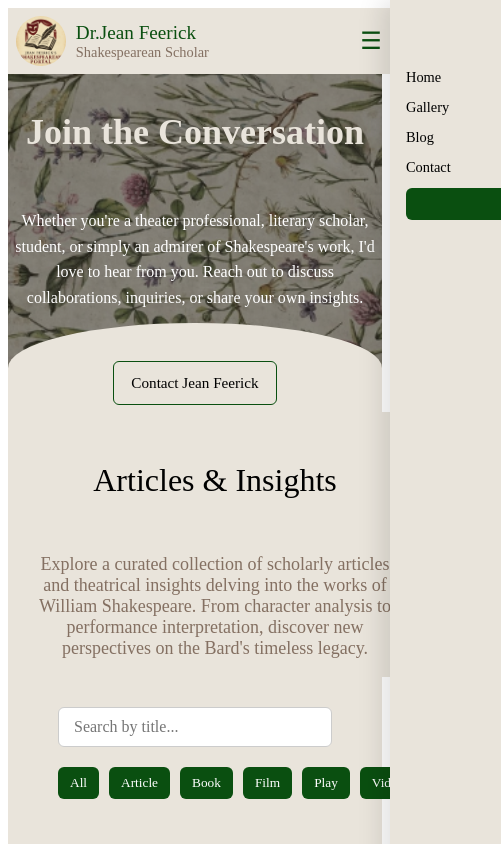
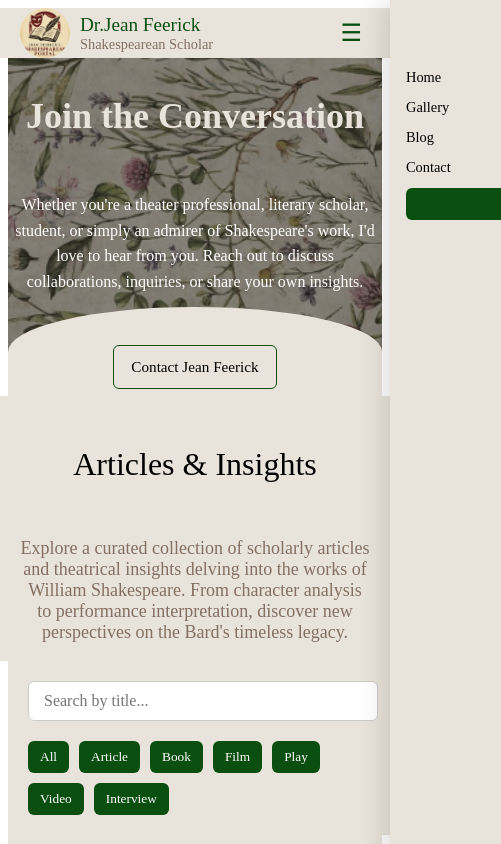
Before and after one commit to leblanbe/JFeerick, a React (Vite) app: page /blog in a window 390 px wide. Shown: the top 844 px of the page, 501 px wide, since content can reach past the window. Built offline with nearby package versions, Linux system fonts and the light colour scheme.

Commit message:
fix alignment

```diff
--- a/src/components/Footer.css
+++ b/src/components/Footer.css
@@ -2,12 +2,11 @@
   position: relative; /* Needed to position the overlay */
   font-family: 'Crimson Text', serif;
   font-size: 1.1rem;
-  padding: 30px 30px;
   background-image: url('../assets/plantborder.png');
   background-size: cover;
   background-position: center;
   background-repeat: no-repeat;
-  width: 100%;
+  width: 100vw;
   display: flex;
   justify-content: space-around;
   align-items: flex-start;
--- a/src/components/Navbar.css
+++ b/src/components/Navbar.css
@@ -2,11 +2,14 @@
   display: flex;
   align-items: center;
   top: 0;
-  padding: 0 clamp(6px, 2vw, 12px);
   background-color: var(--light-color);
   z-index: 1000;
   position: relative;
-  width:100%;
+  width: 100vw;
+  margin-left: calc(50% - 50vw);
+  max-width: none;
+  box-sizing: border-box;
+  padding: 0 clamp(20px, 4vw, 50px);
 }
 
 .navbar-left {
@@ -183,9 +186,7 @@
     flex-direction: row;
     align-items: center;
     justify-content: space-between;
-    padding: 8px clamp(6px, 2vw, 10px);
-    gap: 8px;
-    width:100%
+    width:100vw
   }
 
   .logo-container {
--- a/src/pages/Blog.css
+++ b/src/pages/Blog.css
@@ -28,7 +28,7 @@
   display: flex;
   justify-content: space-between; /* space between search, filters, and create review */
   align-items: center;
-  width: 100%;
+  width: 100vw;
   padding: 30px 50px; /* spacing from edges */
   box-sizing: border-box;
   gap: 20px;
@@ -52,6 +52,8 @@
 .filters-fullwidth {
   display: flex;
   gap: 10px;
+  flex-wrap: wrap;
+  justify-content: flex-end;
 }
 
 .filters-fullwidth button {
@@ -89,6 +91,7 @@
 .filters {
   display: flex;
   gap: 10px;
+  flex-wrap: wrap;
 }
 
 .filters button {
@@ -103,6 +106,28 @@
 
 .filters button:hover {
   background-color: var(--primary-color);
+}
+
+@media (max-width: 768px) {
+  .blog-controls-fullwidth {
+    padding: 20px;
+    align-items: flex-start;
+  }
+
+  .search-bar-fullwidth {
+    width: 100%;
+    max-width: none;
+  }
+
+  .filters-fullwidth {
+    width: 100%;
+    justify-content: flex-start;
+  }
+
+  .filters-fullwidth button,
+  .filters button {
+    flex: 0 0 auto;
+  }
 }
 
 /* Article grid */
--- a/src/pages/Home.css
+++ b/src/pages/Home.css
@@ -10,7 +10,9 @@
   background-repeat: no-repeat;
   overflow: hidden;
   gap: clamp(24px, 4vw, 48px);
-  width: 100%;
+  width: 100vw;
+  margin-left: calc(50% - 50vw);
+  box-sizing: border-box;
 }
 
 .section.background::after {
@@ -107,7 +109,9 @@
   justify-content: center;
   align-items: center;
   text-align: center;
-  width: 100%;
+  width: 100vw;
+  margin-left: calc(50% - 50vw);
+  box-sizing: border-box;
   padding: clamp(32px, 5vw, 56px) 20px 0;
   background-color: var(--light-color);
 }
@@ -163,7 +167,9 @@
   flex-direction: row;
   justify-content: space-between;
   align-items: center;
-  width: 100%;
+  width: 100vw;
+  margin-left: calc(50% - 50vw);
+  box-sizing: border-box;
   padding: clamp(24px, 4vw, 48px) clamp(20px, 4vw, 50px) 100px;
   gap: clamp(24px, 4vw, 48px);
   background-color: var(--light-color);
```
